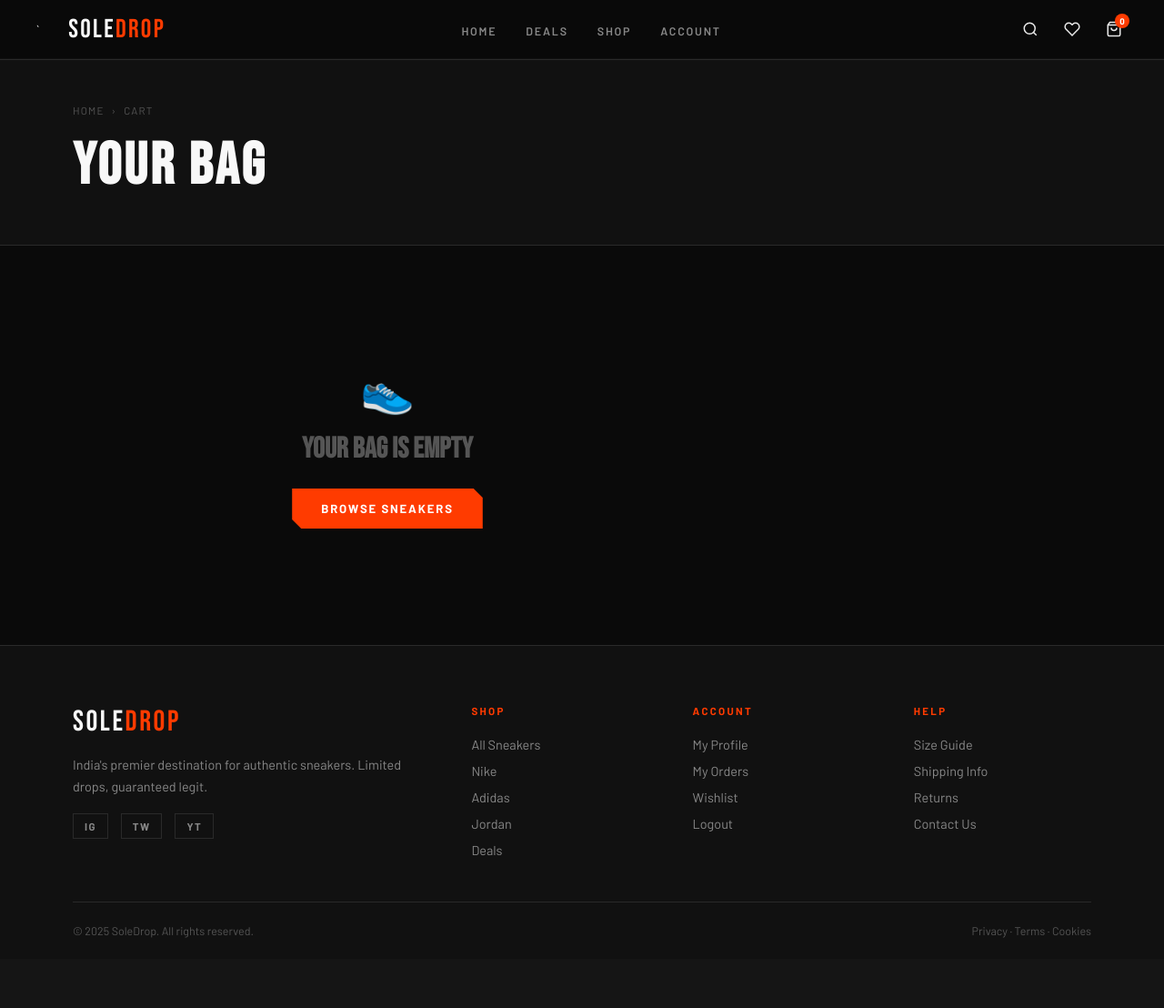
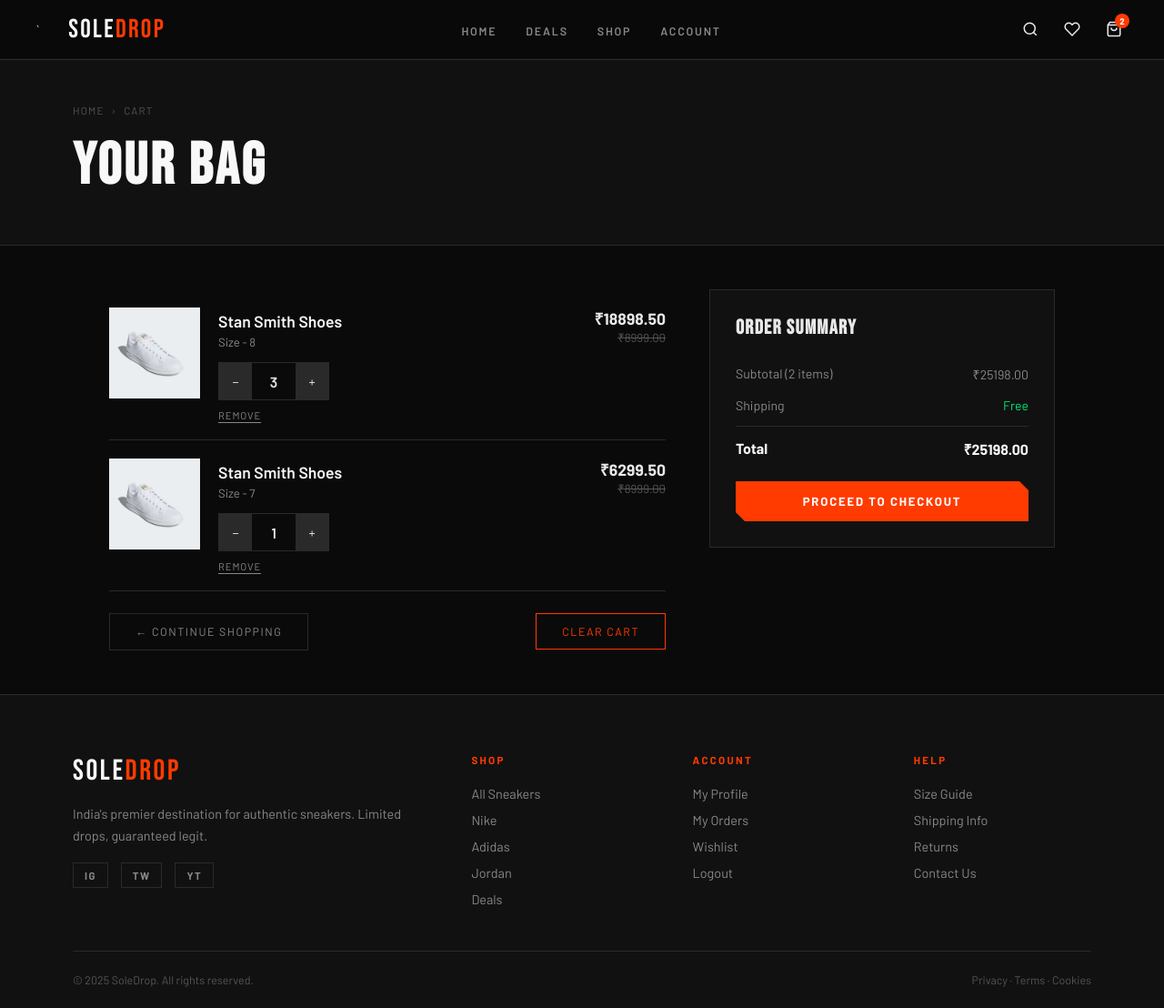
Before and after one commit to iamshammas/soledrop, a Django app: page /cart/ in a window 1280 px wide. Shown: the whole page at 91% size. Before the commit the page ends 1031 px from the top, so only its background shows below. Run offline with Django 5.2, Linux system fonts and the light colour scheme; a user stored in the database is signed in; data comes from the database, SQL or seed files in the repository; both versions use the stored data as it was after the commit.

Commit message:
Enhance cart functionality: update cart_detail view to include item count and subtotal; fix URL template tags in cart and base templates

```diff
--- a/cart/views.py
+++ b/cart/views.py
@@ -1,15 +1,22 @@
 from itertools import product
 
-from django.shortcuts import render
+from django.shortcuts import redirect, render
 
 from products.models import Product
-from cart.models import Cart
+from cart.models import Cart, CartItem
 
 # Create your views here.
 
 def cart_detail(request):
-    # Logic to display the cart details
-    return render(request, 'cart_detail.html')
+    cart_items = Cart.objects.filter(user=request.user).first().items.all()
+    cart_count = cart_items.count()
+    cart_subtotal = Cart.objects.filter(user=request.user).first().total_price if cart_items else 0
+    context = {
+        'cart_items': cart_items,
+        'cart_count': cart_count,
+        'cart_subtotal': cart_subtotal
+    }
+    return render(request, 'cart_detail.html', context)
 
 def add_to_cart(request, product_id):
     if request.method == 'POST':
@@ -21,11 +28,13 @@ def add_to_cart(request, product_id):
             color = request.POST.get('color')
             quantity = int(request.POST.get('quantity', 1))
             if quantity < product.stock:
-                if request.user.cart.count() == 0:
-                    cart = Cart.objects.create(user=request.user)
-                    print(f"New cart created for user '{request.user.email}': {cart}")
-                else:
-                    cart = request.user.cart
-                    print(f"Existing cart found for user '{request.user.email}': {cart}")
-                print(f"Adding product '{product.name}' (ID: {product_id}) to cart with size '{size}', color '{color}', and quantity {quantity}")
+                cart = Cart.objects.get_or_create(user=request.user)[0]
+                item, created = CartItem.objects.get_or_create(cart=cart, product=product, size=size)
+                if not created:
+                    item.quantity += 1
+                item.save()
+                return redirect('cart:cart_detail')
+                # item,created = CartItem.objects.create(cart=cart, product=product, size=size, quantity=quantity)
+                # item.save()
+                # return redirect('cart_detail')
     return render(request, 'cart_detail.html')
--- a/templates/base.html
+++ b/templates/base.html
@@ -123,7 +123,7 @@
               </form>
             </div>
             {# Remove form #}
-            <form action="{% url 'cart:remove' item.id %}" method="POST" class="remove-form">
+            <form action="# url 'cart:remove' item.id #" method="POST" class="remove-form">
               {% csrf_token %}
               <button type="submit" class="cart-remove">Remove</button>
             </form>
@@ -135,7 +135,7 @@
       <div class="cart-empty">
         <div class="cart-empty-icon">👟</div>
         <p>Your bag is empty</p>
-        <a href="# url 'products:product_list' #" class="btn-ghost" style="margin-top:16px;display:inline-block">Browse Sneakers</a>
+        <a href="{% url 'products:product_list' %}" class="btn-ghost" style="margin-top:16px;display:inline-block">Browse Sneakers</a>
       </div>
     {% endif %}
   </div>
@@ -147,7 +147,7 @@
         <span>₹{{ cart_total }}</span>
       </div>
       <p class="cart-note">Shipping & taxes calculated at checkout</p>
-      <a href="{% url 'orders:checkout' %}" class="btn-primary w100">Checkout</a>
+      <a href="# url 'orders:checkout' #" class="btn-primary w100">Checkout</a>
       <button class="btn-ghost w100" id="cartContinue">Continue Shopping</button>
     </div>
   {% endif %}
--- a/templates/cart_detail.html
+++ b/templates/cart_detail.html
@@ -19,16 +19,16 @@
           <div>
             <p style="font-size:.65rem;letter-spacing:.14em;text-transform:uppercase;color:var(--light)">{{ item.product.brand }}</p>
             <p style="font-size:1.1rem;font-weight:600;color:var(--white);margin:4px 0">{{ item.product.name }}</p>
-            <p style="font-size:.82rem;color:var(--light);margin-bottom:14px">Size {{ item.size }}</p>
+            <p style="font-size:.82rem;color:var(--light);margin-bottom:14px">Size - {{ item.size }}</p>
             {# Qty update form #}
-            <form action="{% url 'cart:update' item.id %}" method="POST" style="display:flex;align-items:center;gap:0;border:1px solid var(--border);width:fit-content">
+            <form action="# url 'cart:update' item.id #" method="POST" style="display:flex;align-items:center;gap:0;border:1px solid var(--border);width:fit-content">
               {% csrf_token %}
               <input type="hidden" name="action" value="decrease"/>
               <button type="submit" name="action" value="decrease" class="qty-btn" style="width:36px;height:40px">−</button>
               <span style="width:48px;text-align:center;font-weight:600">{{ item.quantity }}</span>
               <button type="submit" name="action" value="increase" class="qty-btn" style="width:36px;height:40px">+</button>
             </form>
-            <form action="{% url 'cart:remove' item.id %}" method="POST" style="display:inline;margin-top:10px">
+            <form action="# url 'cart:remove' item.id #" method="POST" style="display:inline;margin-top:10px">
               {% csrf_token %}
               <button type="submit" class="cart-remove" style="display:block;margin-top:10px">Remove</button>
             </form>
@@ -44,7 +44,7 @@
 
       <div style="display:flex;justify-content:space-between;margin-top:24px">
         <a href="{% url 'products:product_list' %}" class="btn-ghost">← Continue Shopping</a>
-        <form action="{% url 'cart:clear' %}" method="POST">
+        <form action="# url 'cart:clear' #" method="POST">
           {% csrf_token %}
           <button type="submit" class="btn-ghost" style="color:var(--accent);border-color:var(--accent)">Clear Cart</button>
         </form>
@@ -74,7 +74,7 @@
       {% if cart_subtotal < 4999 %}
         <p style="font-size:.75rem;color:var(--accent2);margin:10px 0">Add ₹{{ 4999|add:"-cart_subtotal" }} more for free shipping!</p>
       {% endif %}
-      <a href="{% url 'orders:checkout' %}" class="btn-primary w100" style="margin-top:16px">Proceed to Checkout</a>
+      <a href="# url 'orders:checkout' #" class="btn-primary w100" style="margin-top:16px">Proceed to Checkout</a>
     </div>
   {% endif %}
 </div>
```
Also changed, not shown: db.sqlite3.
